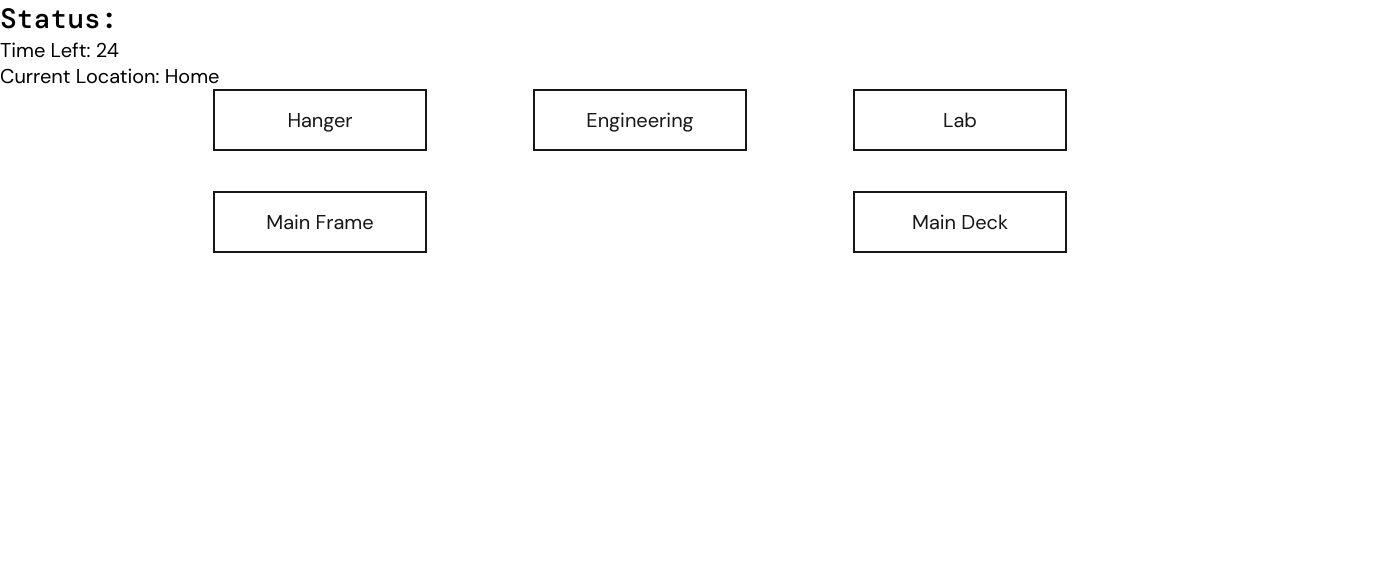
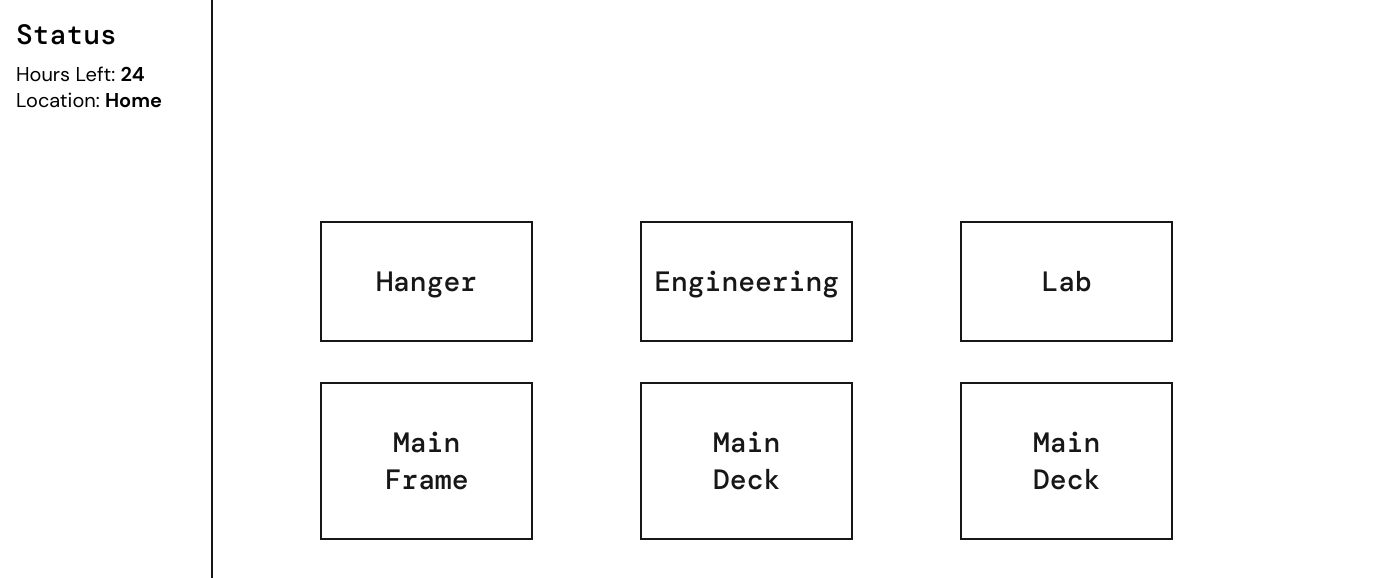
Before and after one commit to jasonxuyang/into-the-void, a Next.js app: page /app in a window 1280 px wide. Shown: the top 578 px of the page, 1387 px wide, since content can reach past the window. Built offline with nearby package versions, Linux system fonts and the light colour scheme.

Commit message:
fix intro, app styling, added dynamic intro rendering

```diff
--- a/globals.scss
+++ b/globals.scss
@@ -80,8 +80,8 @@ a {
   text-decoration: none;
 }
 
-a,img,svg,video {
-  display: block;
+a,div,img,svg,video {
+  display: inline-block;
 }
 
 img,video {
--- a/pages/api/intro.js
+++ b/pages/api/intro.js
@@ -1,29 +1,25 @@
 // Next.js API route support: https://nextjs.org/docs/api-routes/introduction
 
 export default function handler(req, res) {
-  let p1 = `The year is 2671.
-  3 days ago, Earth Systems - Space Division picked up a strange signal coming from deep, uncharted space. The origin and intent of this beacon is unknown.
-  The ES-SD has assembled a small crew of top personnel to investigate this phenomenon.
-  As part of the crew, you were given extremely short notice of this mission and rushed through the formal standard procedure for pre-deployment.
-  During the briefing by the ES-SD big-wigs, you barely had time to meet the rest of the team. You were given the name of the ship - the Revolution By Night, the facts about the mission (of which there were almost none), and a timeline for the operation.
-  Then, as quickly as you knew of the mission, you were gone. Shot into the traverse.
-  You’ve been off-world for 3 hours… you and the crew prepare for Cryo-Sleep, where you’ll be in stasis for 7 months while the ship’s artificial intelligence, RBN, auto-pilots the Revolution by Night to the signal’s approximate location.
-  As you lay in your pod, trying desperately to fall asleep, all you can think about is what you’ll find on the other end of this journey…
-  `
-  let p2 = `*Your eyes slowly open…`
-  let p3 = `*As you come to, you realize you’re lying on the ground - just outside your pod, with a woman kneeling down right beside you.`
-  let p4 = `Doctor: You awake? How do you feel?`
-  let p5 = `*There’s others around. Walking, talking, getting dressed… They all look concerned. Like something isn’t right.`
-  let p6 = `You: Yeah… I feel dizzy. And nauseous. Where am I? `
+  let p1 = <p>The year is 2671.</p>
+  let p2 = <p>3 days ago, Earth Systems - Space Division picked up a strange signal coming from deep, uncharted space. The origin and intent of this beacon is unknown.</p>
+  let p3 = <>
+    <p>The ES-SD has assembled a small crew of top personnel to investigate this phenomenon.
+      As part of the crew, you were given extremely short notice of this mission and rushed through the formal standard procedure for pre-deployment.
+    </p>
+    <p>During the briefing by the ES-SD big-wigs, you barely had time to meet the rest of the team. You were given the name of the ship - the Revolution By Night, the facts about the mission (of which there were almost none), and a timeline for the operation.</p>
+  </>
+  let p4 = <><p>Then, as quickly as you knew of the mission, you were gone. Shot into the traverse.
+    You’ve been off-world for 3 hours… you and the crew prepare for Cryo-Sleep, where you’ll be in stasis for 7 months while the ship’s artificial intelligence, RBN, auto-pilots the Revolution by Night to the signal’s approximate location.</p>
+    <p>As you lay in your pod, trying desperately to fall asleep, all you can think about is what you’ll find on the other end of this journey…</p>
+  </>
 
   res.status(200).json({
     passages: [
       p1,
       p2,
       p3,
-      p4,
-      p5,
-      p6
+      p4
     ],
   })
 }
--- a/pages/app/components/home/locationCard.js
+++ b/pages/app/components/home/locationCard.js
@@ -7,7 +7,7 @@ export default function LocationCard({
 
     return (
         <div className={styles.location_card_container} onClick={() => goToLocation(locationName)}>
-            <p>{locationName}</p>
+            <h4>{locationName}</h4>
         </div>
     )
 }
--- a/pages/app/components/home/styles.module.scss
+++ b/pages/app/components/home/styles.module.scss
@@ -3,13 +3,15 @@
 .location_card_container {
     display: flex;
     flex-direction: column;
-    padding: $m2;
+    padding: $m5;
     border: 2px solid $black;
     align-items: center;
     width: $column-width * 2;
     cursor: pointer;
     color: $black;
     background-color: transparent;
+    margin-right: $column-width;
+    margin-bottom: $m5;
     transition: all 0.2s ease;
 
     h4 {
--- a/pages/app/index.js
+++ b/pages/app/index.js
@@ -15,9 +15,9 @@ export default function App() {
 
   const renderState = () => {
     return <div className={styles.status_container}>
-      <h4>Status:</h4>
-      <p>Time Left: {turnsLeft}</p>
-      <p>Current Location: {location}</p>
+      <h4>Status</h4>
+      <p>Hours Left: <strong>{turnsLeft}</strong></p>
+      <p>Location: <strong>{location}</strong></p>
     </div>
   }
 
@@ -33,8 +33,8 @@ export default function App() {
   return (
     <main id={styles.app_container}>
       {renderState()}
-      {location == 'Home' ?
-        <>
+      <div className={styles.locations_container_wrapper}>
+        {location == 'Home' ?
           <div className={styles.locations_container}>
 
             <div className={styles.location_group}>
@@ -64,10 +64,14 @@ export default function App() {
                 locationName='Main Deck'
                 goToLocation={goToLocation}
               />
+
+              <LocationCard
+                locationName='Main Deck'
+                goToLocation={goToLocation}
+              />
             </div>
-          </div>
-        </> : renderLocation()
-      }
+          </div> : renderLocation()
+        }</div>
     </main>
   )
 }
--- a/pages/app/styles.module.scss
+++ b/pages/app/styles.module.scss
@@ -1,24 +1,42 @@
 @import '../../variables.scss';
 .app_container {
-
+    position: relative;
+    width: 100vw;
+    height: 100vh;
+    overflow: hidden;
 }
 
 .status_container {
+    position: absolute;
+    top: 0;
+    left: 0;
+    width: $column-width * 2;
+    height: 100vh;
+    padding: $m2;
+    border-right: 2px solid $black;
 
+    h4 {
+        margin-bottom: $m1;
+    }
+}
+
+.locations_container_wrapper {
+    position: relative;
+    top: 0;
+    left: $column-width * 3;
+    width: $column-width * 10;
+    height: 100vh;
 }
 
 .locations_container {
     display: flex;
     flex-direction: column;
-    justify-content: space-between;
-    margin-left: $column-width * 2;
-    width: $column-width * 8;
+    height: 100vh;
+    justify-content: center;
 
     .location_group {
         display: flex;
         flex-direction: row;
-        justify-content: space-between;
-        width: $column-width * 8;
-        margin-bottom: $m5;
+        width: $column-width * 10;
     }
 }
--- a/pages/intro/styles.module.scss
+++ b/pages/intro/styles.module.scss
@@ -1,20 +1,24 @@
 @import '../../variables.scss';
 
-.container {
+.intro_container {
     width: 100vw;
     height: 100vh;
     display: flex;
     flex-direction: column;
     align-items: center;
     justify-content: center;
+
+    .title {
+        margin-bottom: $m2;
+    }
 }
 
 .button {
     border: 2px solid $black;
     background-color: transparent;
     color: $black;
-    width: $column-width;
-    padding: 16px;
+    width: $column-width * 2;
+    padding: $m2;
     text-align: center;
     cursor: pointer;
     transition: all 0.3 ease;
@@ -27,5 +31,10 @@
 
 .passage {
     width: 6 * $column-width;
-    margin-bottom: 16px;
+    margin-bottom: $m1;
+    text-align: center;
+
+    p {
+        margin-bottom: $m2;
+    }
 }
```
Also changed, not shown: pages/intro/index.js (+21 -5 lines).
